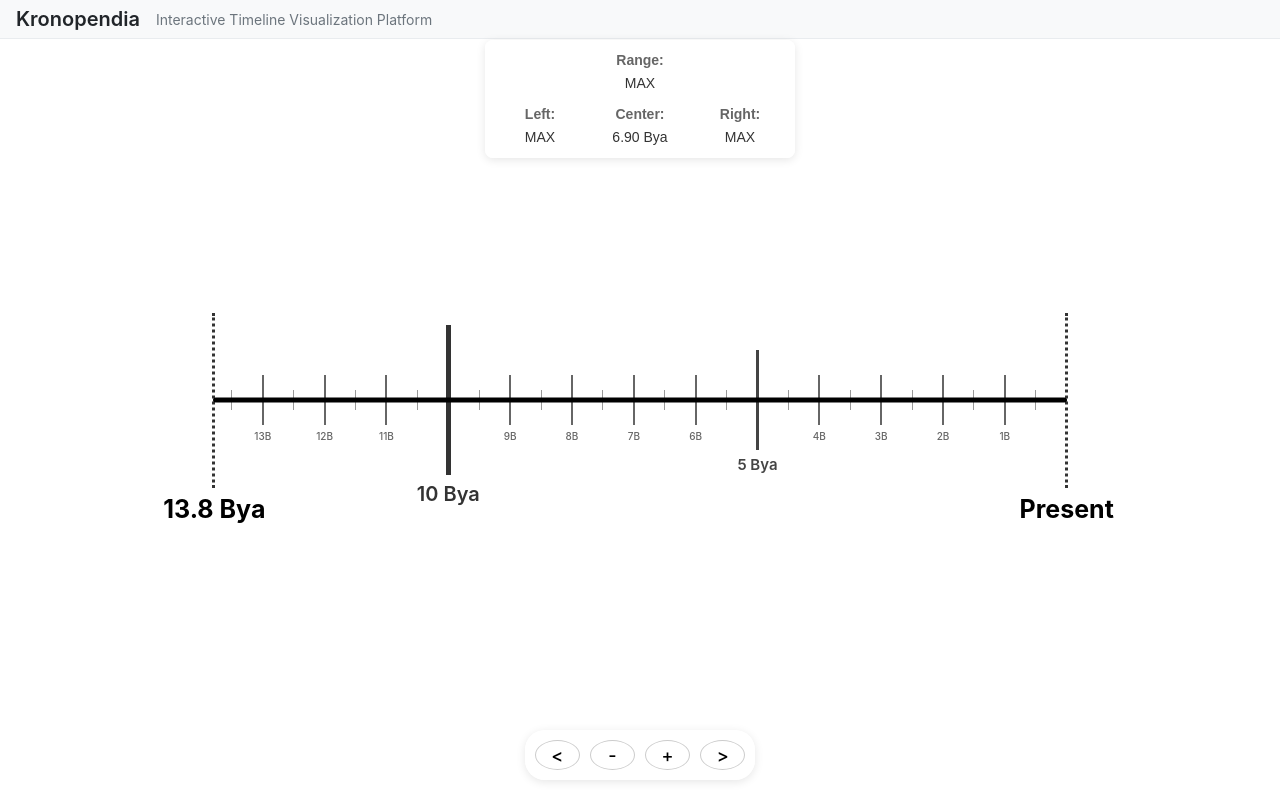
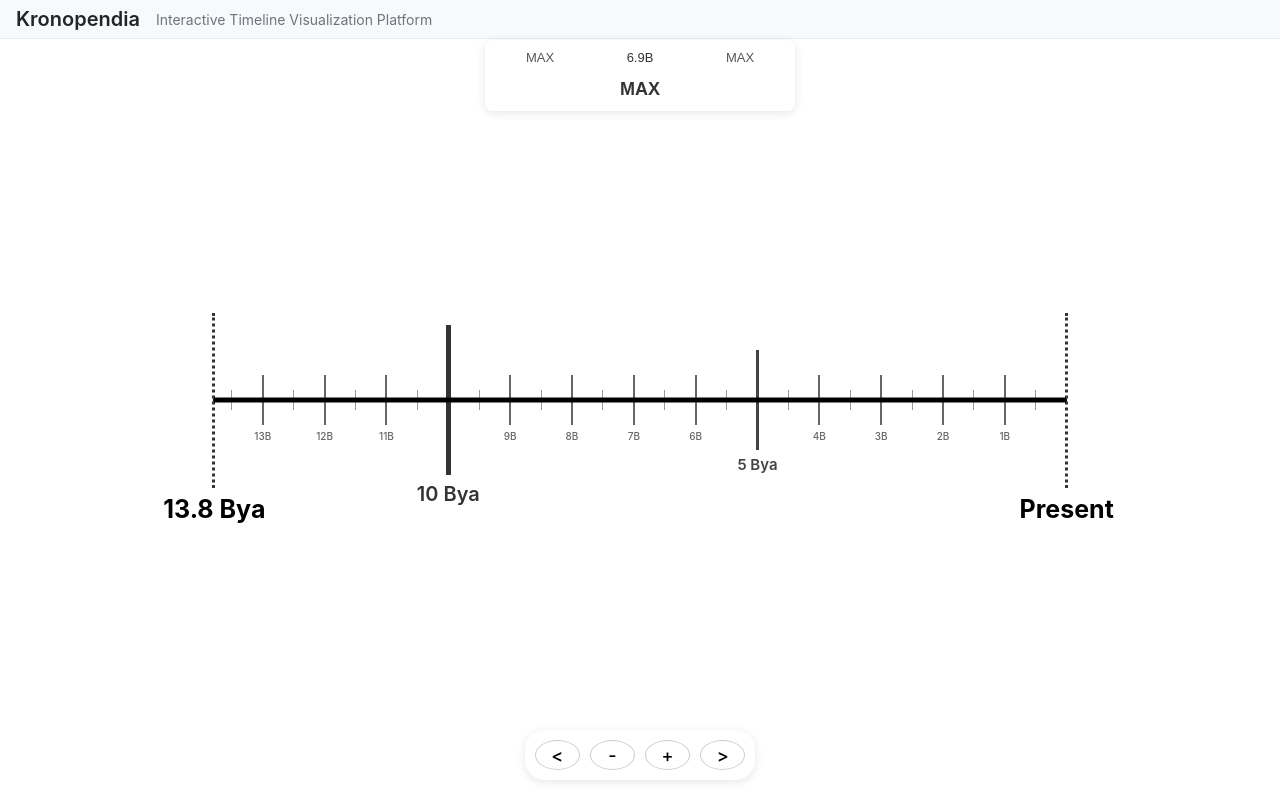
Before and after one commit to Kubbaj/Kronopendia, a React (Vite) app: page / in a window 1280 px wide. Built offline with nearby package versions, Linux system fonts and the light colour scheme.

Commit message:
restyled tracker slightly

```diff
--- a/src/komponents/scaffold/ScopeInfo.css
+++ b/src/komponents/scaffold/ScopeInfo.css
@@ -6,10 +6,9 @@
   background-color: rgba(255, 255, 255, 0.9);
   border-radius: 8px;
   box-shadow: 0 2px 10px rgba(0, 0, 0, 0.1);
-  padding: 10px 15px;
+  padding: 8px 15px;
   z-index: 1000;
   font-family: 'Arial', sans-serif;
-  font-size: 14px;
   max-width: 400px;
   width: auto;
   display: flex;
@@ -20,7 +19,7 @@
   display: flex;
   flex-direction: column;
   align-items: center;
-  gap: 10px;
+  gap: 6px;
   width: 100%;
 }
 
@@ -39,8 +38,10 @@
 }
 
 .scope-info-range {
-  /* Special styling for the range item if needed */
-  font-weight: 500;
+  font-size: 18px;
+  font-weight: 700;
+  color: #333;
+  margin-top: 2px;
 }
 
 .scope-info-label {
@@ -50,5 +51,13 @@
 }
 
 .scope-info-value {
+  font-size: 13px;
+  color: #555;
+  min-width: 80px;
+  text-align: center;
+}
+
+.scope-info-cursor {
   color: #333;
+  font-weight: 500;
 }
--- a/src/komponents/scaffold/ScopeInfo.tsx
+++ b/src/komponents/scaffold/ScopeInfo.tsx
@@ -7,8 +7,8 @@ interface ScopeInfoProps {
   cursorPosition: number | null;
 }
 
-// Helper function to format time values in a human-readable way
-const formatTimeValue = (years: number, isEdge: boolean = false, isRange: boolean = false): string => {
+// Helper function to format time values in a more compact way
+const formatTimeValue = (years: number, isEdge: boolean = false): string => {
   // Check for edge cases (universe bounds)
   if (isEdge) {
     if (years >= UNIVERSE_AGE_YEARS) return "MAX";
@@ -17,17 +17,14 @@ const formatTimeValue = (years: number, isEdge: boolean = false, isRange: boolea
 
   const absYears = Math.abs(years);
 
-  // For range values, remove the "a" suffix
-  const suffix = isRange ? "" : "a";
-
   if (absYears >= 1e9) {
-    return `${(years / 1e9).toFixed(2)} By${suffix}`;
+    return `${(years / 1e9).toFixed(1)}B`;
   } else if (absYears >= 1e6) {
-    return `${(years / 1e6).toFixed(2)} My${suffix}`;
+    return `${(years / 1e6).toFixed(1)}M`;
   } else if (absYears >= 1e3) {
-    return `${(years / 1e3).toFixed(2)} Ky${suffix}`;
+    return `${(years / 1e3).toFixed(1)}K`;
   } else {
-    return `${years.toFixed(2)} years`;
+    return `${years.toFixed(1)}`;
   }
 };
 
@@ -46,39 +43,25 @@ const ScopeInfo: React.FC<ScopeInfoProps> = ({ scope, cursorPosition }) => {
   return (
     <div className="scope-info">
       <div className="scope-info-content">
-        {/* Top row - Range */}
+        {/* Top row - Left, Cursor/Center, Right */}
         <div className="scope-info-row">
-          <div className="scope-info-item scope-info-range">
-            <span className="scope-info-label">Range:</span>
-            <span className="scope-info-value">
-              {isRangeMax ? "MAX" : formatTimeValue(totalRange, false, true)}
-            </span>
+          <div className="scope-info-value">
+            {formatTimeValue(scope.start, isAtLeftBound)}
+          </div>
+
+          <div className="scope-info-value scope-info-cursor">
+            {formatTimeValue(cursorPosition !== null ? cursorPosition : centerPoint)}
+          </div>
+
+          <div className="scope-info-value">
+            {formatTimeValue(scope.end, isAtRightBound)}
           </div>
         </div>
 
-        {/* Bottom row - Left, Cursor/Center, Right */}
+        {/* Bottom row - Range */}
         <div className="scope-info-row">
-          <div className="scope-info-item">
-            <span className="scope-info-label">Left:</span>
-            <span className="scope-info-value">
-              {formatTimeValue(scope.start, isAtLeftBound)}
-            </span>
-          </div>
-
-          <div className="scope-info-item">
-            <span className="scope-info-label">
-              {cursorPosition !== null ? "Cursor:" : "Center:"}
-            </span>
-            <span className="scope-info-value">
-              {formatTimeValue(cursorPosition !== null ? cursorPosition : centerPoint)}
-            </span>
-          </div>
-
-          <div className="scope-info-item">
-            <span className="scope-info-label">Right:</span>
-            <span className="scope-info-value">
-              {formatTimeValue(scope.end, isAtRightBound)}
-            </span>
+          <div className="scope-info-range">
+            {isRangeMax ? "MAX" : formatTimeValue(totalRange)}
           </div>
         </div>
       </div>
```
